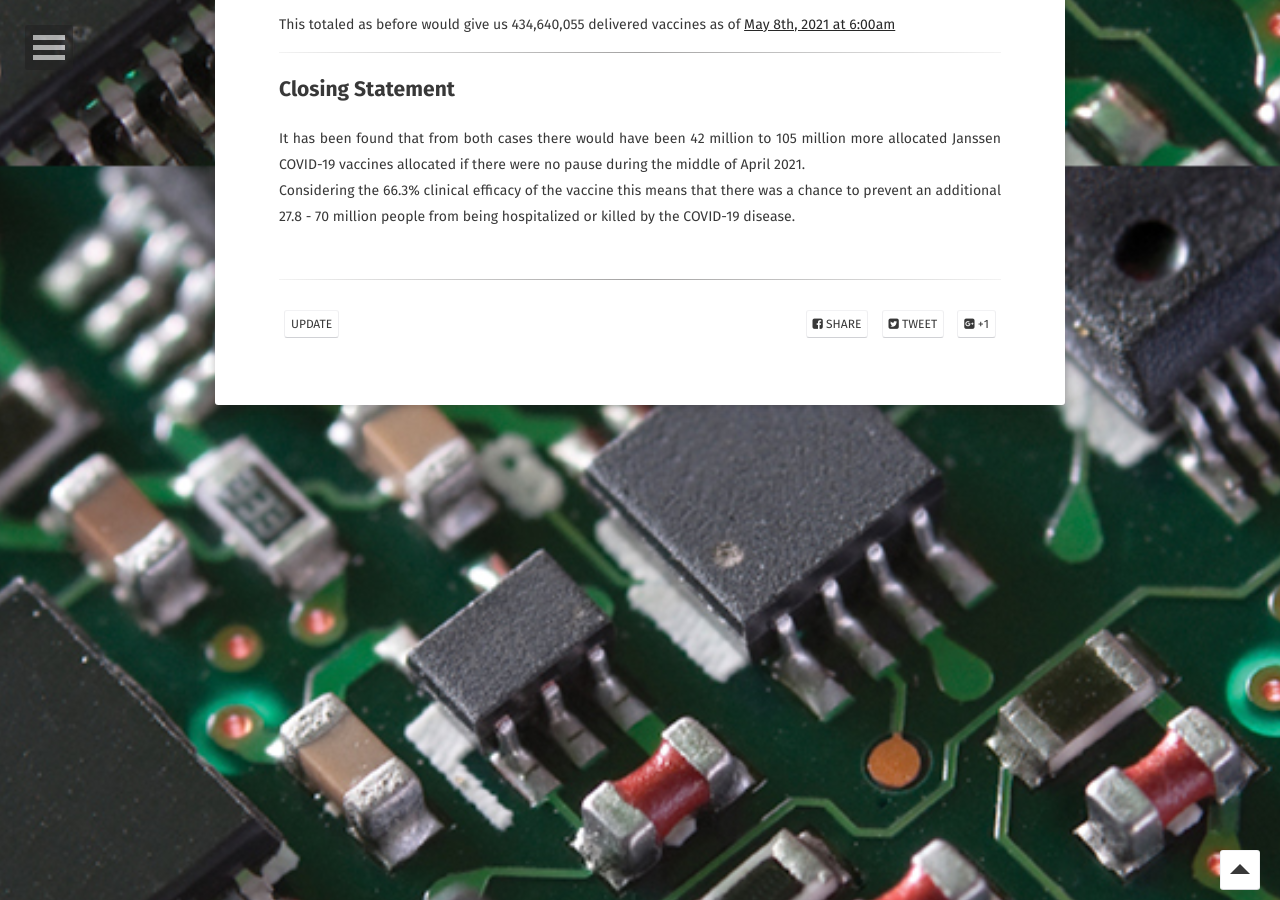
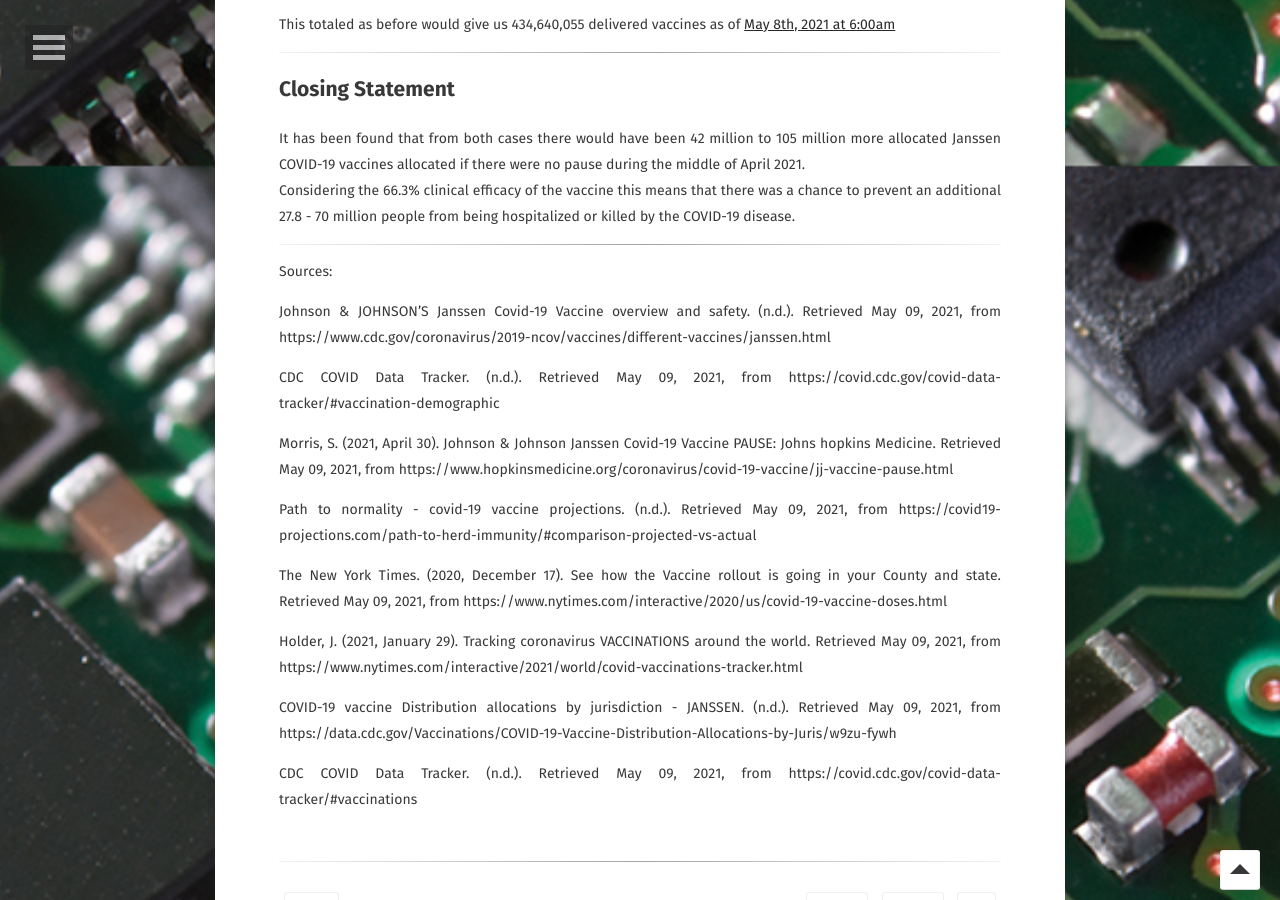
Before and after one commit to Markay12/MarkInfo-Projects, a Jekyll site: the page built from _posts/2021-05-07-janssenvaccinepost.md, in a window 1280 px wide and 900 px high, scrolled down 5234 px. Built offline with Jekyll 4.4.1, drawn with Linux system fonts in a browser that asks for light colours; some web fonts are replaced; some of the changed text lies outside the part shown.

Commit message:
added sources

```diff
--- a/_posts/2021-05-07-janssenvaccinepost.md
+++ b/_posts/2021-05-07-janssenvaccinepost.md
@@ -123,3 +123,24 @@ This totaled as before would give us 434,640,055 delivered vaccines as of [May 8
 
 It has been found that from both cases there would have been 42 million to 105 million more allocated Janssen COVID-19 vaccines allocated if there were no pause during the middle of April 2021.
 Considering the 66.3% clinical efficacy of the vaccine this means that there was a chance to prevent an additional 27.8 - 70 million people from being hospitalized or killed by the COVID-19 disease.
+
+---
+
+Sources:
+
+Johnson & JOHNSON'S Janssen Covid-19 Vaccine overview and safety. (n.d.). Retrieved May 09, 2021, from https://www.cdc.gov/coronavirus/2019-ncov/vaccines/different-vaccines/janssen.html
+
+CDC COVID Data Tracker. (n.d.). Retrieved May 09, 2021, from https://covid.cdc.gov/covid-data-tracker/#vaccination-demographic
+
+Morris, S. (2021, April 30). Johnson &amp; Johnson Janssen Covid-19 Vaccine PAUSE: Johns hopkins Medicine. Retrieved May 09, 2021, from https://www.hopkinsmedicine.org/coronavirus/covid-19-vaccine/jj-vaccine-pause.html
+
+Path to normality - covid-19 vaccine projections. (n.d.). Retrieved May 09, 2021, from https://covid19-projections.com/path-to-herd-immunity/#comparison-projected-vs-actual
+
+The New York Times. (2020, December 17). See how the Vaccine rollout is going in your County and state. Retrieved May 09, 2021, from https://www.nytimes.com/interactive/2020/us/covid-19-vaccine-doses.html
+
+Holder, J. (2021, January 29). Tracking coronavirus VACCINATIONS around the world. Retrieved May 09, 2021, from https://www.nytimes.com/interactive/2021/world/covid-vaccinations-tracker.html
+
+COVID-19 vaccine Distribution allocations by jurisdiction - JANSSEN. (n.d.). Retrieved May 09, 2021, from https://data.cdc.gov/Vaccinations/COVID-19-Vaccine-Distribution-Allocations-by-Juris/w9zu-fywh
+
+
+CDC COVID Data Tracker. (n.d.). Retrieved May 09, 2021, from https://covid.cdc.gov/covid-data-tracker/#vaccinations
```
